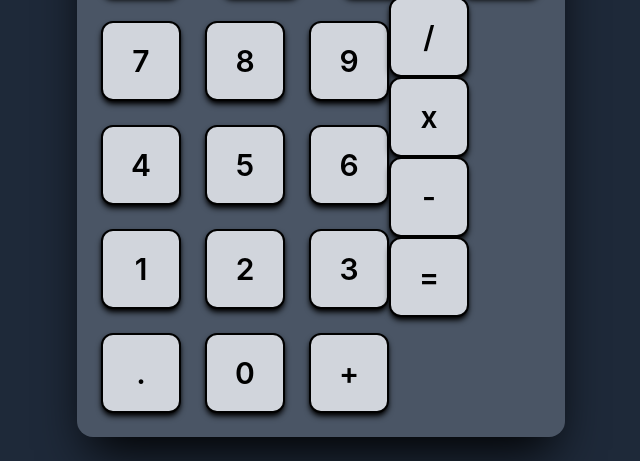
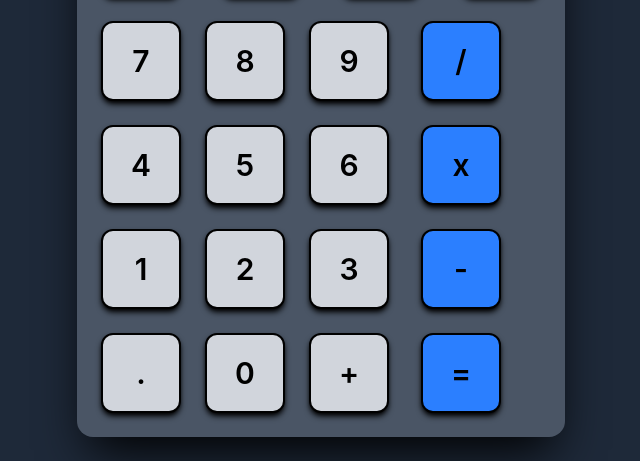
Before and after one commit to Shaedow2000/WebCalc, a website built with Vite: page index.html in a window 1280 px wide. Shown: the part 339-800 px from the top of the page, without its empty margins (319-959 px from the left). Built offline with nearby package versions, Linux system fonts and the light colour scheme.

Commit message:
Organize and style the symbols section.

```diff
--- a/index.html
+++ b/index.html
@@ -32,7 +32,7 @@
                         )
                     </div>
                 </section>
-                <section class="flex">
+                <section class="flex gap-8">
                     <section id="numbers">
                         <section>
                             <div id="7">
--- a/src/style.css
+++ b/src/style.css
@@ -28,11 +28,13 @@ main, #buttons {
 #top-buttons {
     @apply flex gap-10 md:mt-10
 }
-#top-buttons div {
+#top-buttons div,
+#symbols div {
     @apply bg-blue-300 dark:bg-blue-500
 }
 
-#numbers {
+#numbers,
+#symbols {
     @apply flex flex-col gap-6 mt-6
 }
 #numbers section {
```
